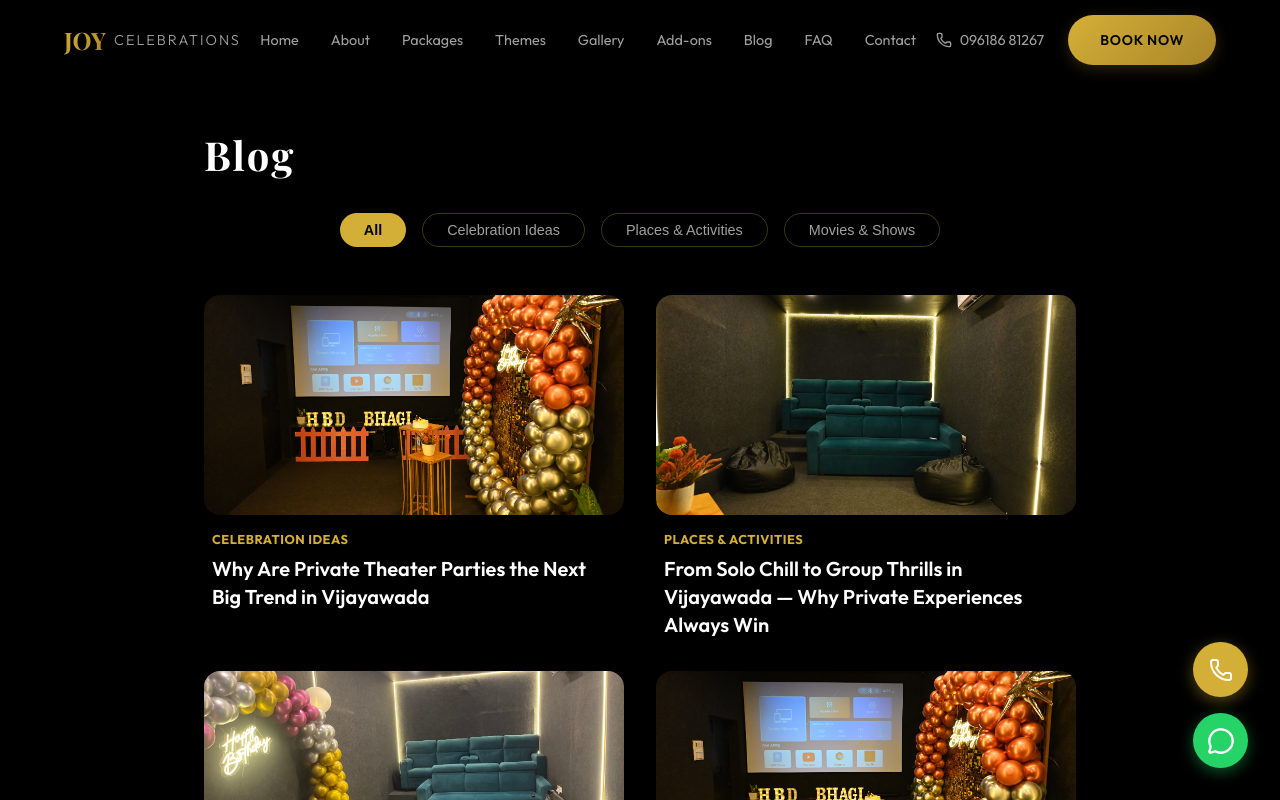
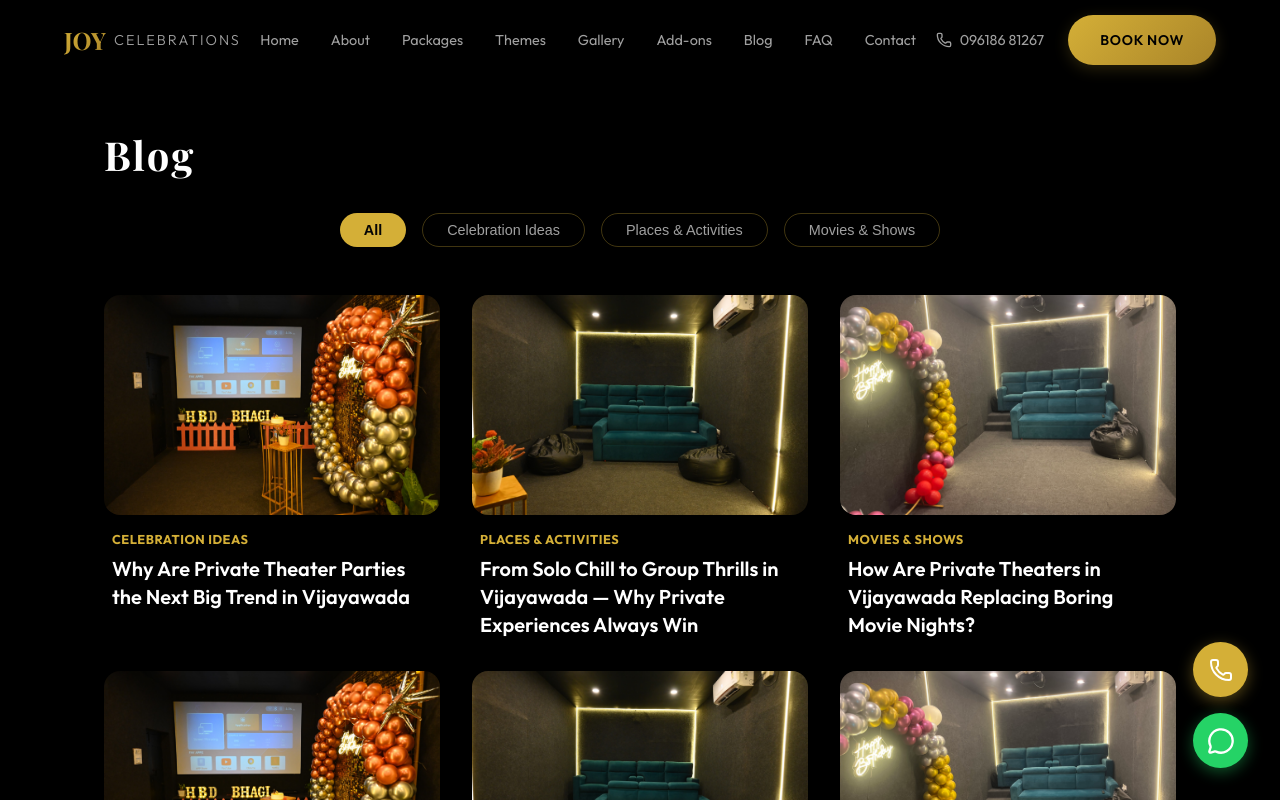
Before and after one commit to geethikaparvatham/Joy_celebrations, a Next.js app: page /blog in a window 1280 px wide. Shown: the top 800 px of the page. Built offline with nearby package versions, Linux system fonts and the light colour scheme.

Commit message:
Update blog grid width to ensure exactly 3 cards fit per row on desktop

```diff
--- a/src/app/blog/BlogClient.tsx
+++ b/src/app/blog/BlogClient.tsx
@@ -44,7 +44,7 @@ export default function BlogClient({ posts }: { posts: BlogPost[] }) {
         ))}
       </div>
 
-      <div style={{ display: 'grid', gridTemplateColumns: 'repeat(auto-fill, minmax(320px, 1fr))', gap: '2rem' }}>
+      <div style={{ display: 'grid', gridTemplateColumns: 'repeat(auto-fill, minmax(300px, 1fr))', gap: '2rem' }}>
         {filteredPosts.map(post => (
           <Link href={`/blog/${post.slug}`} key={post.slug} style={{ textDecoration: 'none' }}>
             <div style={{
--- a/src/app/blog/page.tsx
+++ b/src/app/blog/page.tsx
@@ -48,7 +48,7 @@ const posts = [
 
 export default function BlogIndex() {
   return (
-    <div style={{ padding: '8rem 5% 5rem', minHeight: '100vh', maxWidth: '1000px', margin: '0 auto' }}>
+    <div style={{ padding: '8rem 5% 5rem', minHeight: '100vh', maxWidth: '1200px', margin: '0 auto' }}>
       <div style={{ display: 'flex', justifyContent: 'space-between', alignItems: 'center', marginBottom: '2rem' }}>
         <h1 className="heading-luxury" style={{ color: 'white', fontSize: '2.5rem', margin: 0 }}>Blog</h1>
       </div>
```
